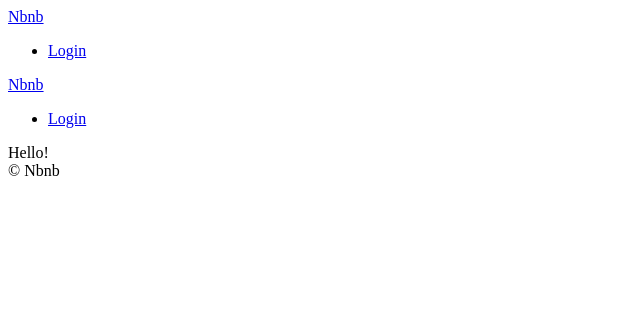
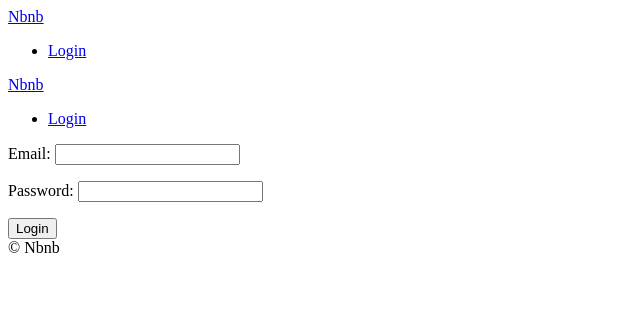
Before and after one commit to thdwlgh44/airbnb-clone, a Django app: template templates/users/login.html in a window 1280 px wide. Shown: the top 320 px of the page, without its empty margins (0-640 px from the left). Run offline with Django 3.2, Linux system fonts and the light colour scheme; the template is opened without the code that fills it: values that come from a table or form of the project are taken from there, others are empty; parts of the project's set-up code (start-up, migrations or seed data) failed here and were passed over.

Commit message:
#14.1 Form and CSRF

```diff
--- a/templates/users/login.html
+++ b/templates/users/login.html
@@ -10,8 +10,9 @@ Log In
 
 
 {% block content %}
-
-    Hello!
-
-
+    <form method="POST" action="{% url "users:login" %">
+        {% csrf_token %}
+        {{form.as_p}}
+        <button>Login</button>
+    </form>
 {% endblock content %}
--- /dev/null
+++ b/users/forms.py
@@ -0,0 +1,7 @@
+from django import forms
+
+
+class LoginForm(forms.Form):
+
+    email = forms.EmailField()
+    password = forms.CharField(widget=forms.PasswordInput)
```
Also changed, not shown: users/views.py (+5 -2 lines).
